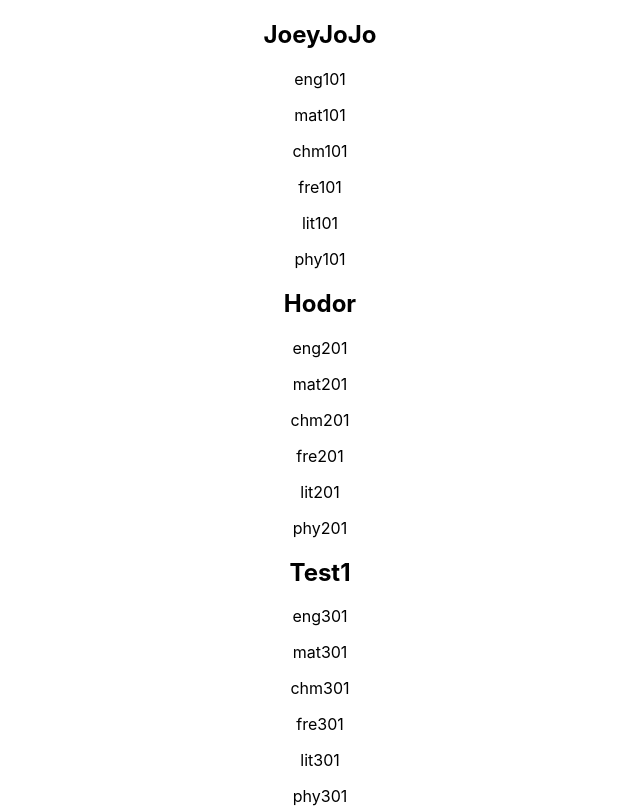
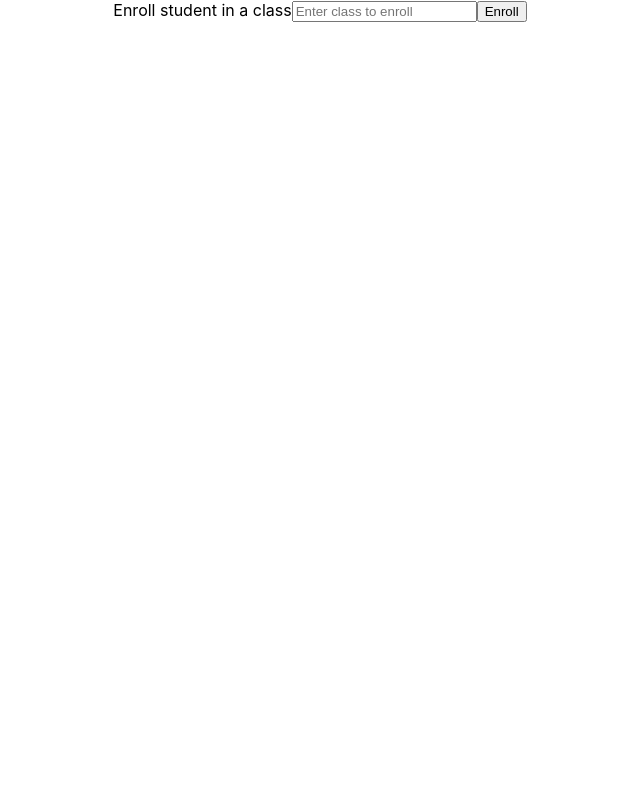
Before and after one commit to jonnotung/JonathanTungProject5, a React (Create React App) app: page / in a window 1280 px wide. Shown: the top 808 px of the page, without its empty margins (320-960 px from the left). Built offline with nearby package versions, Linux system fonts and the light colour scheme.

Commit message:
created class enrollment form

```diff
--- a/src/App.js
+++ b/src/App.js
@@ -8,44 +8,49 @@ class App extends Component {
   constructor() {
     super();
     this.state = {
-      students: []
-    }
+      currentStudent: {
+        name: ``,
+        enrolled: []
+      },
+      currentClass: ''
+    };
+
+    this.handleEnroll = this.handleEnroll.bind(this);
   }
 
   //load data from dummy data
   componentDidMount() {
+  }
 
-    const tempArray = [];
+  handleEnrollChange = (event) => {
+    console.log(this.refs.enroll.value);
+    const newName = this.refs.enroll.value;
+    this.setState({
+      currentClass: newName
+    })
+  }
 
-    for (let key in dummyTestData) {
-      const tempStudent = {
-        name: key,
-        classes: dummyTestData[key]
-      }
-
-      tempArray.push(tempStudent);
-    }
-
-    console.log(tempArray);
+  handleEnroll = (event) => {
+    event.preventDefault();
+    const enrolledCopy = [...this.state.currentStudent.enrolled];
+    enrolledCopy.push(this.state.currentClass)
+    console.log(enrolledCopy);
     this.setState({
-      students: tempArray
+      currentStudent: {
+        enrolled: enrolledCopy
+      },
+      currentClass: ``
     })
   }
 
   render() {
-
     return (
       <div className="App">
-        { this.state.students.map( (student)=>{
-          return(<Fragment>
-            <h2>{student.name}</h2>
-            { student.classes.map( (clas) => {
-              return(
-                <p>{clas}</p>
-              );
-            } ) }
-          </Fragment>)
-        })}
+        <form onSubmit={  this.handleEnroll }>
+          <label htmlFor="enroll">Enroll student in a class</label>
+          <input type="text" name="enroll" id="enroll" ref="enroll" placeholder="Enter class to enroll" onChange={this.handleEnrollChange} />
+          <button >Enroll</button>
+        </form>
       </div>
     );
 
```
Also changed, not shown: 1 other file (tests, documents, lock files or other folders).
